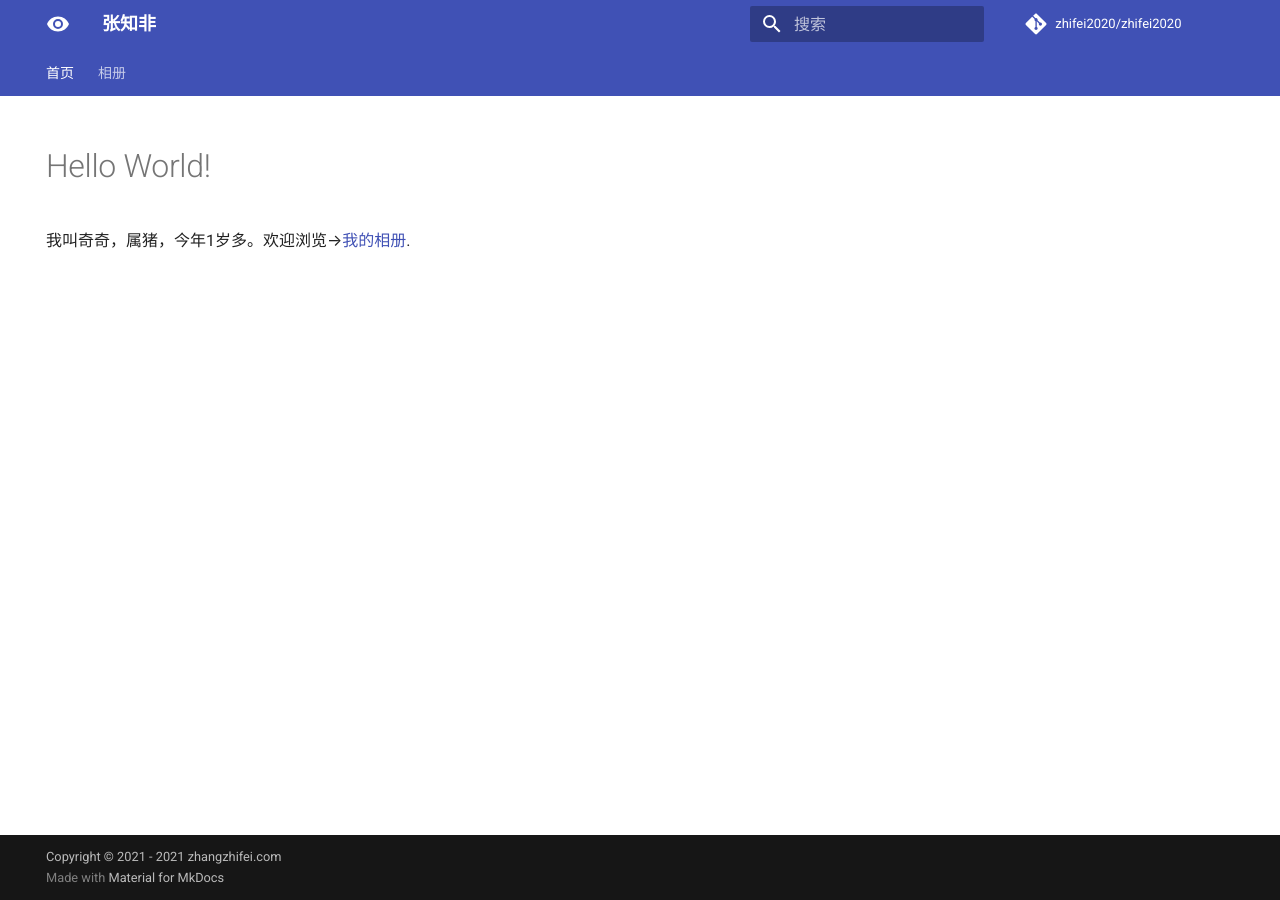
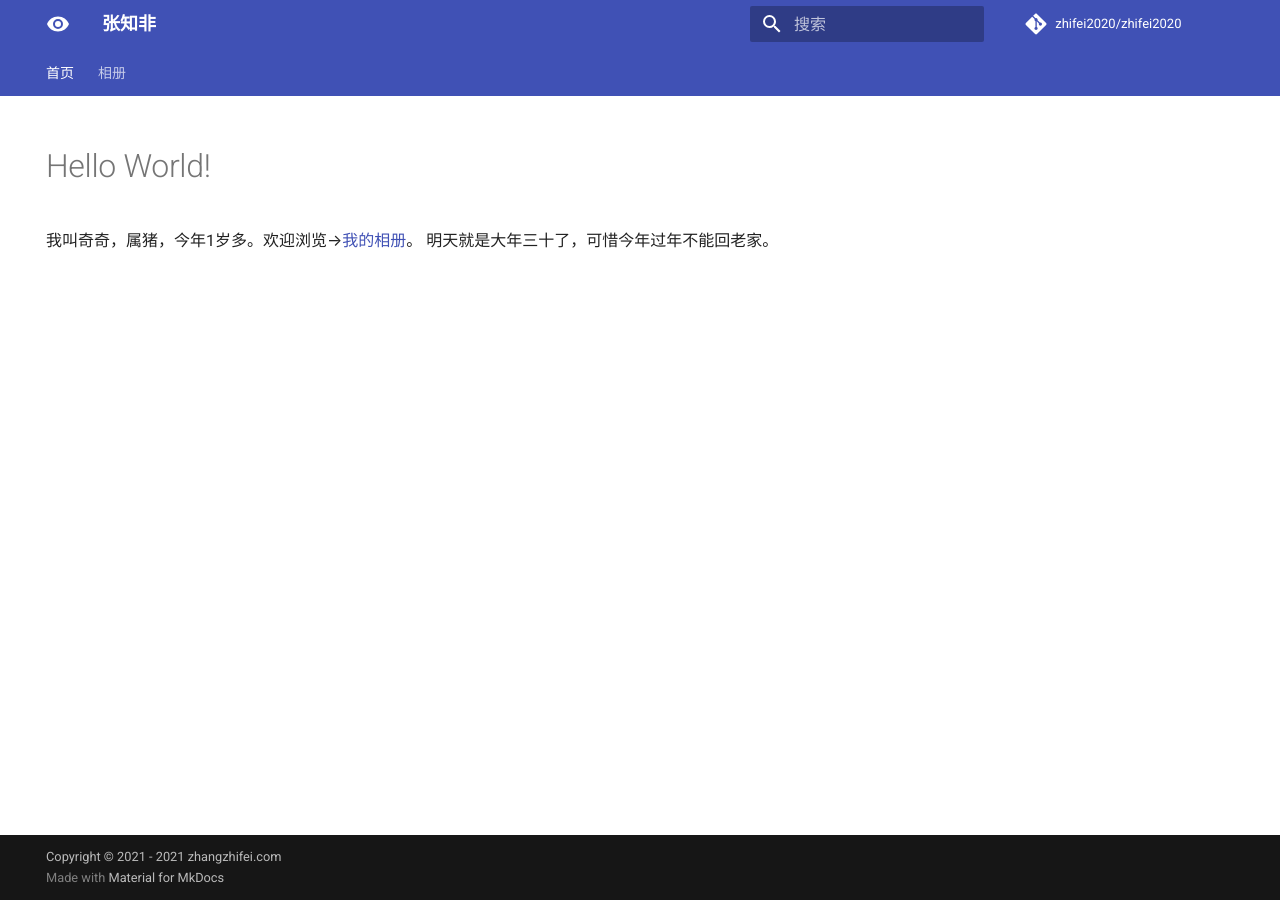
Before and after one commit to zhifei2020/zhifei2020, an MkDocs documentation site: the page built from docs/index.md, in a window 1280 px wide. Built offline with MkDocs 1.6.1 and Material for MkDocs 9.7.7, drawn with Linux system fonts in a browser that asks for light colours; comment, search, counter and statistics services are not loaded.

Commit message:
modified index.md

```diff
--- a/docs/index.md
+++ b/docs/index.md
@@ -6,4 +6,5 @@ hide:
 
 # Hello World!
 
-我叫奇奇，属猪，今年1岁多。欢迎浏览→[我的相册](photos/202001/).
+我叫奇奇，属猪，今年1岁多。欢迎浏览→[我的相册](photos/202001/)。
+明天就是大年三十了，可惜今年过年不能回老家。
```
